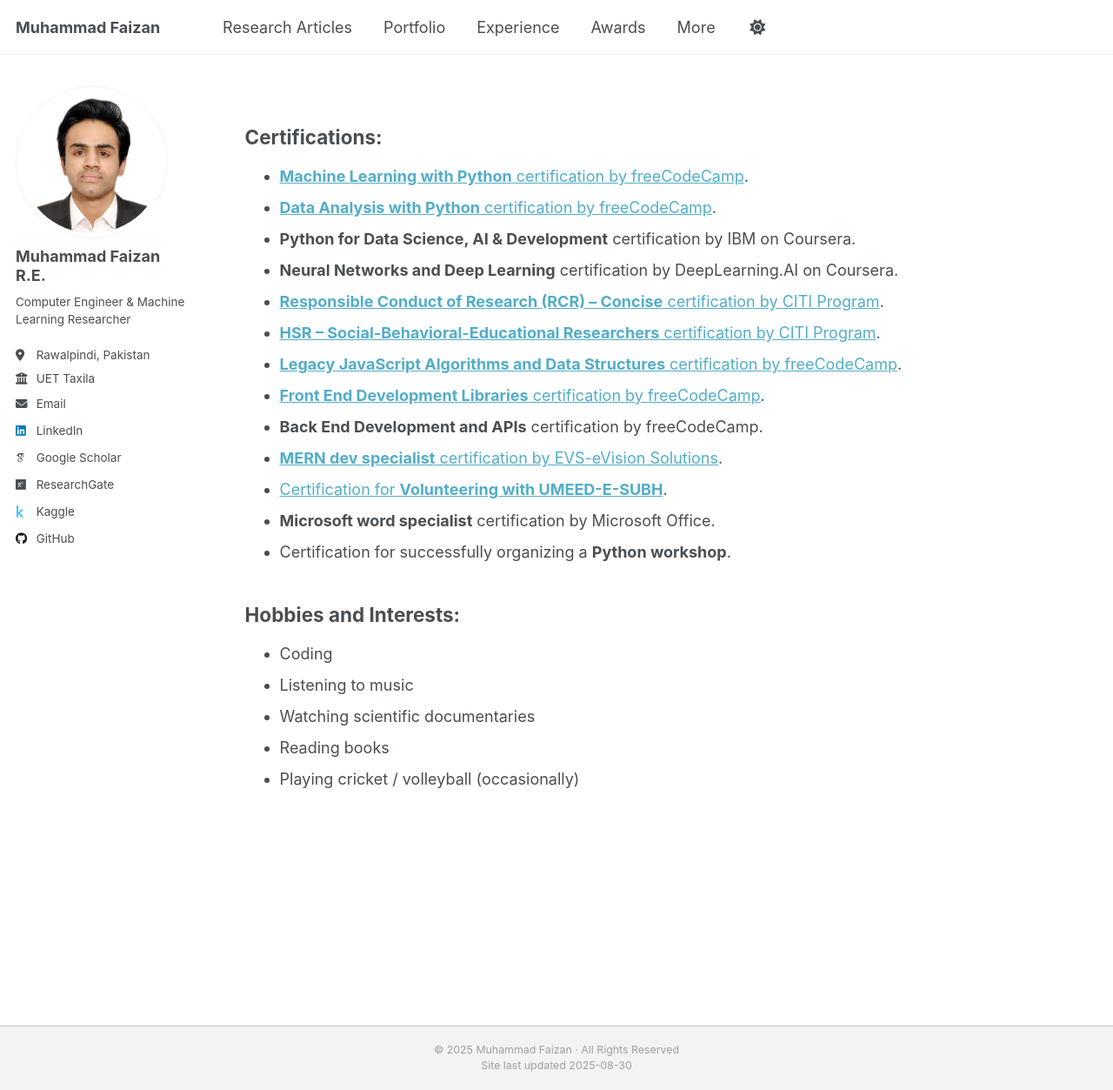
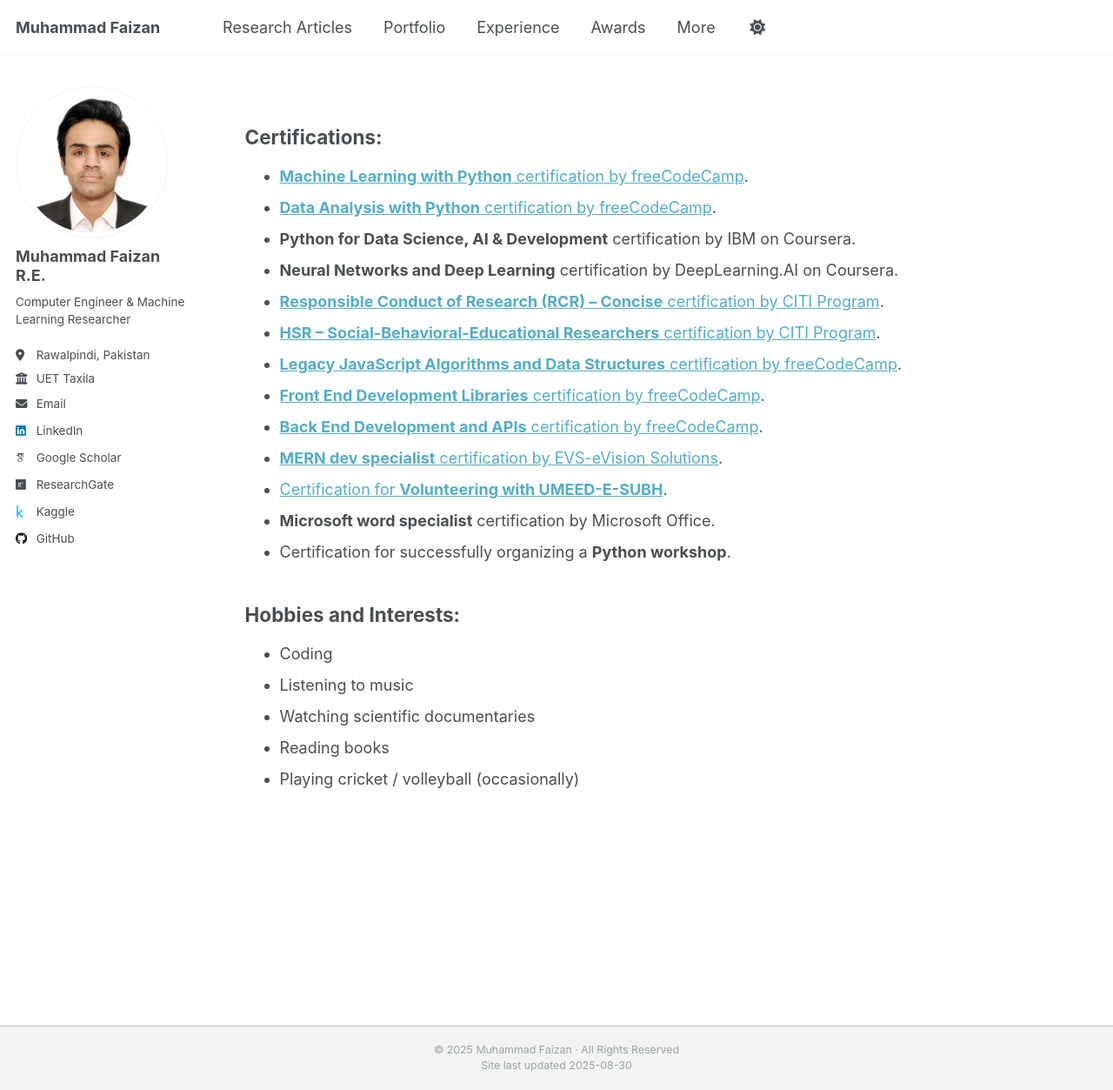
Before and after one commit to MuhammadFaizan99/MuhammadFaizan99.github.io, a Jekyll site: the page built from _pages/more.md, in a window 1280 px wide and 1253 px high. Shown: the whole window at 87% size. Built offline with Jekyll 4.4.1, drawn with Linux system fonts in a browser that asks for light colours; some web fonts are replaced; a script that is not in the unit is left out; part of the change alters nothing that is shown.

Commit message:
Update more.md

```diff
--- a/_pages/more.md
+++ b/_pages/more.md
@@ -18,7 +18,7 @@ redirect_from:
 - [**HSR – Social-Behavioral-Educational Researchers** certification by CITI Program](https://www.citiprogram.org/verify/?w68492d72-519b-4e0b-bd8a-6bfbf94be0ad-71594790).
 - [**Legacy JavaScript Algorithms and Data Structures** certification by freeCodeCamp](https://www.freecodecamp.org/certification/fcc67cd55f9-c36a-4a22-8abf-c691d82cc511/javascript-algorithms-and-data-structures).
 - [**Front End Development Libraries** certification by freeCodeCamp](https://www.freecodecamp.org/certification/fcc67cd55f9-c36a-4a22-8abf-c691d82cc511/front-end-development-libraries).
-- **Back End Development and APIs** certification by freeCodeCamp.
+- [**Back End Development and APIs** certification by freeCodeCamp](https://www.freecodecamp.org/certification/fcc67cd55f9-c36a-4a22-8abf-c691d82cc511/back-end-development-and-apis).
 - [**MERN dev specialist** certification by EVS-eVision Solutions](https://drive.google.com/file/d/1Vq_yaPOXdfCmPjcW1wjV79CW_KK2tBBV/view?usp=sharing).
 - [Certification for **Volunteering with UMEED-E-SUBH**](https://drive.google.com/file/d/1NYcA-aowOeHe32njHK3TpKrUucUHjtcd/view?usp=sharing).
 - **Microsoft word specialist** certification by Microsoft Office.
```
